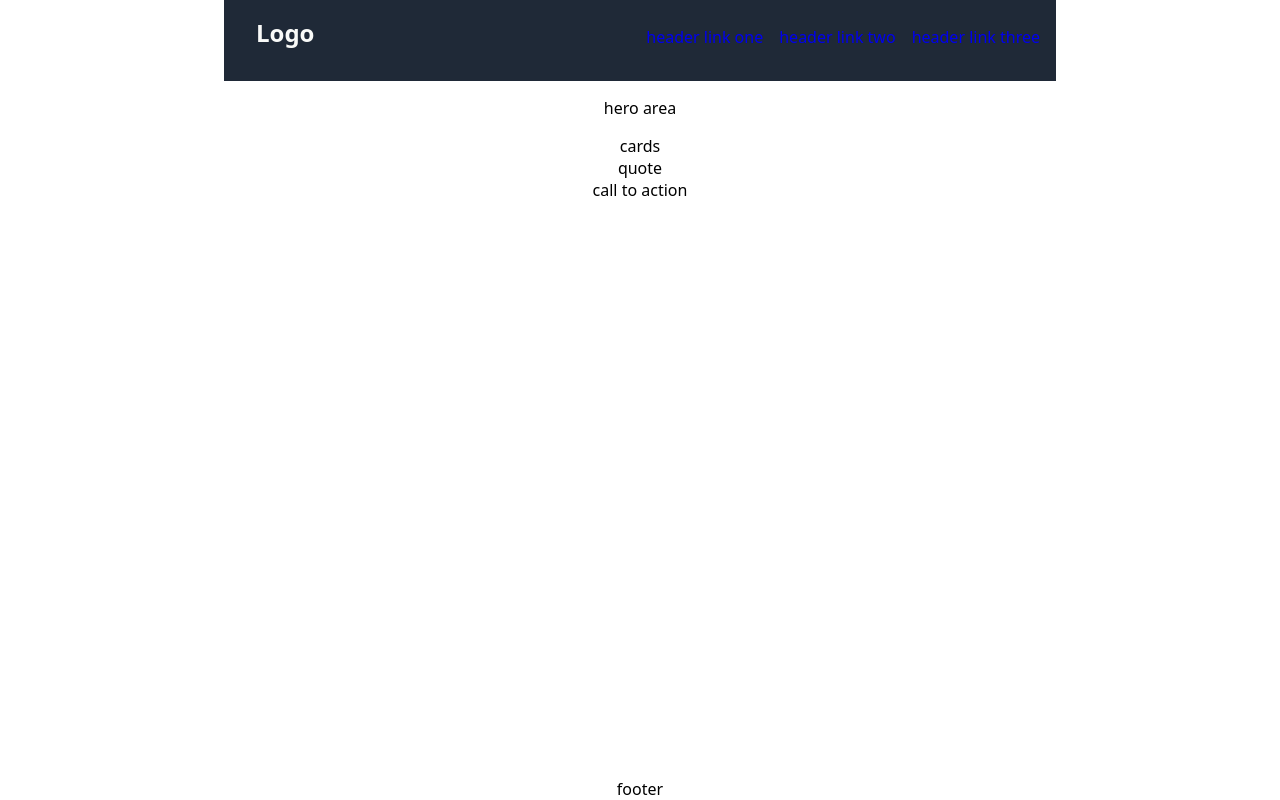
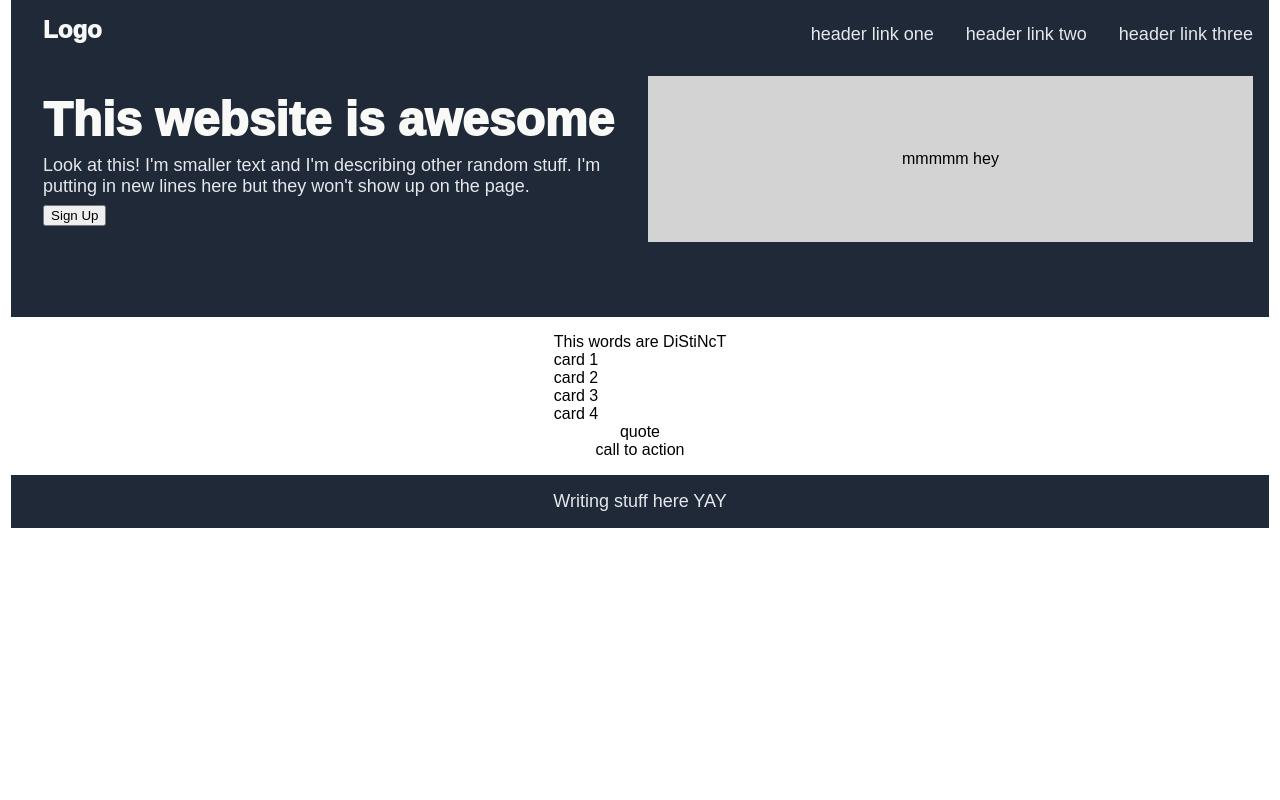
Before and after one commit to chickells/css-landing-page, a plain HTML site: page index.html in a window 1280 px wide. Drawn offline with Linux system fonts and the light colour scheme.

Commit message:
got whole top section to *mostly* stick together HOW TF DO YOU GET FOOTER TO BOTTOM my brain is so fried
third session off on Saturday at PEC
4th session C2S thankfully, hope its chill.  it's bachelor party
so lead follow THANK TEH LORD

going to go home, eat extra kbeef bowl,maybe get beer
then play apex all night with Mario

so stoked for a chill weekend
I TOLD CARTER I'M BAILING LIME ROCK OCTOBER
low key okay with that
i want to prioritize my energy levels that weekend
going home for andrew's party PLUS lime ROCK
PLUS abgt500 in the span of 8 days? nah, way too much local

ALRIGHT LETS RAGE

```diff
--- a/index.html
+++ b/index.html
@@ -8,7 +8,7 @@
     <link rel="stylesheet" href="styles.css">
 </head>
 <body>
-
+     <div class="main">
         <div class="header">
             <div class="logo">Logo</div>
             <div class="links">
@@ -19,13 +19,33 @@
         </div>
 
         <div class="hero">
-        hero area
+            <div class="heroleft">
+                <div class="heroheader">This website is awesome</div>
+                <div class="herotext">Look at this! I'm smaller text and I'm
+                    describing other random stuff.  I'm putting
+                    in new lines here but they won't show up on
+                    the page.
+                </div>
+                <div class="herobutton">
+                    <button>Sign Up</button>
+                </div>
+            </div>
+            <div class="heroright">
+                mmmmm hey
+            </div>
         </div>
 
-    <div class="container">
+        <div class="middle">
             <div class="box1">
-            cards
+                <div class="cardtitle">This words are DiStiNcT</div>
+                <div class="cards">
+                    <div>card 1</div>
+                    <div>card 2</div>
+                    <div>card 3</div>
+                    <div>card 4</div>
                 </div>
+            </div>
+
             <div class="box2">
                 quote
             </div>
@@ -35,7 +55,9 @@
         </div>
 
         <div class="footer">
-        footer
+            <!-- <div class="copyright">My Fingertips 2k22</div> -->
+            Writing stuff here YAY
+        </div>
      </div>
 
 </body>
--- a/styles.css
+++ b/styles.css
@@ -1,14 +1,23 @@
 body {
     min-height: 100vh;
-    min-width: 100vh;
+    /* min-width: 100vh; */
+    /* max-width: 1000px; */
     margin: 0px;
     padding: 0px;
-    font-family: system-ui, -apple-system, BlinkMacSystemFont, 'Segoe UI', Roboto, Oxygen, Ubuntu, Cantarell, 'Open Sans', 'Helvetica Neue', sans-serif;
+    font-family: sans-serif;
+    /* font-family: system-ui, -apple-system, BlinkMacSystemFont, 'Segoe UI', Roboto, Oxygen, Ubuntu, Cantarell, 'Open Sans', 'Helvetica Neue', sans-serif; */
     display: flex;
     flex-direction: column;
     justify-content: space-between;
     align-items: center;
-    gap: 16px;
+    /* gap: 16px; */
+}
+
+.main {
+    min-height: 100vh;
+    display: flex;
+    flex-direction: column;
+    /* justify-content: space-between; */
 }
 
 .header {
@@ -17,31 +26,99 @@ body {
     margin: 0px;
     padding: 16px;
     padding-top: 8px;
+    padding-bottom: 0px;
     display: flex;
     justify-content: space-between;
     align-items: center;
 }
 
-.links {
+.hero {
+    background-color: #1F2937;
+    /* min-width: 100vh; */
+    margin: 0px;
+    padding: 16px;
+    padding-bottom: 75px;
     display: flex;
+    justify-content: space-between;
     gap: 16px;
 }
 
+.heroheader {
+    color: #f9faf8;
+    font-size: 48px;
+    font-weight: 1000;
+}
+
+.herotext {
+    font-size: 18px;
+    color: #e5e7eb;
+}
+
+.heroleft {
+    display: flex;
+    flex-direction: column;
+    gap: 8px;
+}
+
+.herobutton .button{
+    /*  HOW TF DO I CHANGE PADDING/SIZE ON BUTTON */
+    background-color: #3882f6;
+}
+
+.heroleft, .heroright {
+    flex: 1;
+    padding: 16px;
+}
+
+.heroright {
+    background-color: lightgray;
+    display: flex;
+    justify-content: center;
+    align-items: center;
+}
+
+.links {
+    flex: 1;
+    display: flex;
+    justify-content: flex-end;
+    gap: 32px;
+}
+
 .header .logo {
+    flex: 1;
     font-size: 24px;
-    font-weight: 900;
+    font-weight: 1000;
     color: #f9faf8;
     padding: 16px;
     padding-top: 8px;
 }
 
-.container {
-    flex: auto;
+.middle {
+    padding: 16px;
     display: flex;
     flex-direction: column;
     align-items: center;
 }
 
+.main:nth-last-child() {
+    align-self: flex-end;
+}
+
+/* HOW TF DO YOU GET THIS FUCKING FOOTER TO GO TO THE BOTTOM */
+
+.footer {
+    background-color: #1F2937;
+    color: #e5e7eb;
+    font-size: 18px;
+    margin: 0px;
+    padding: 16px;
+    display: flex;
+    justify-content: center;
+    align-items: center;
+}
+
 a {
     text-decoration: none;
+    color: #e5e7eb;
+    font-size: 18px;
 }
```
Lines whose indentation alone changed are shown as unchanged.
